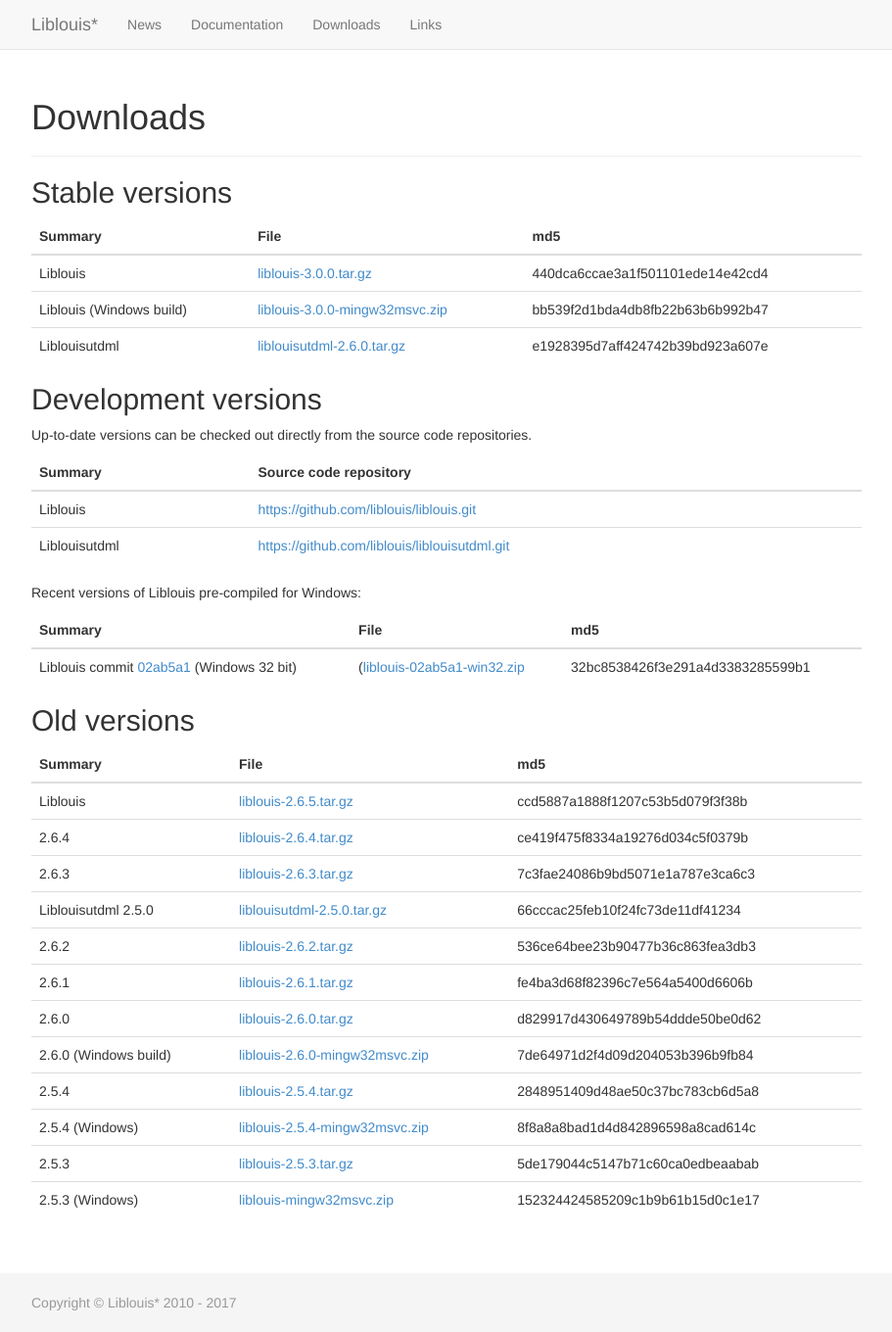
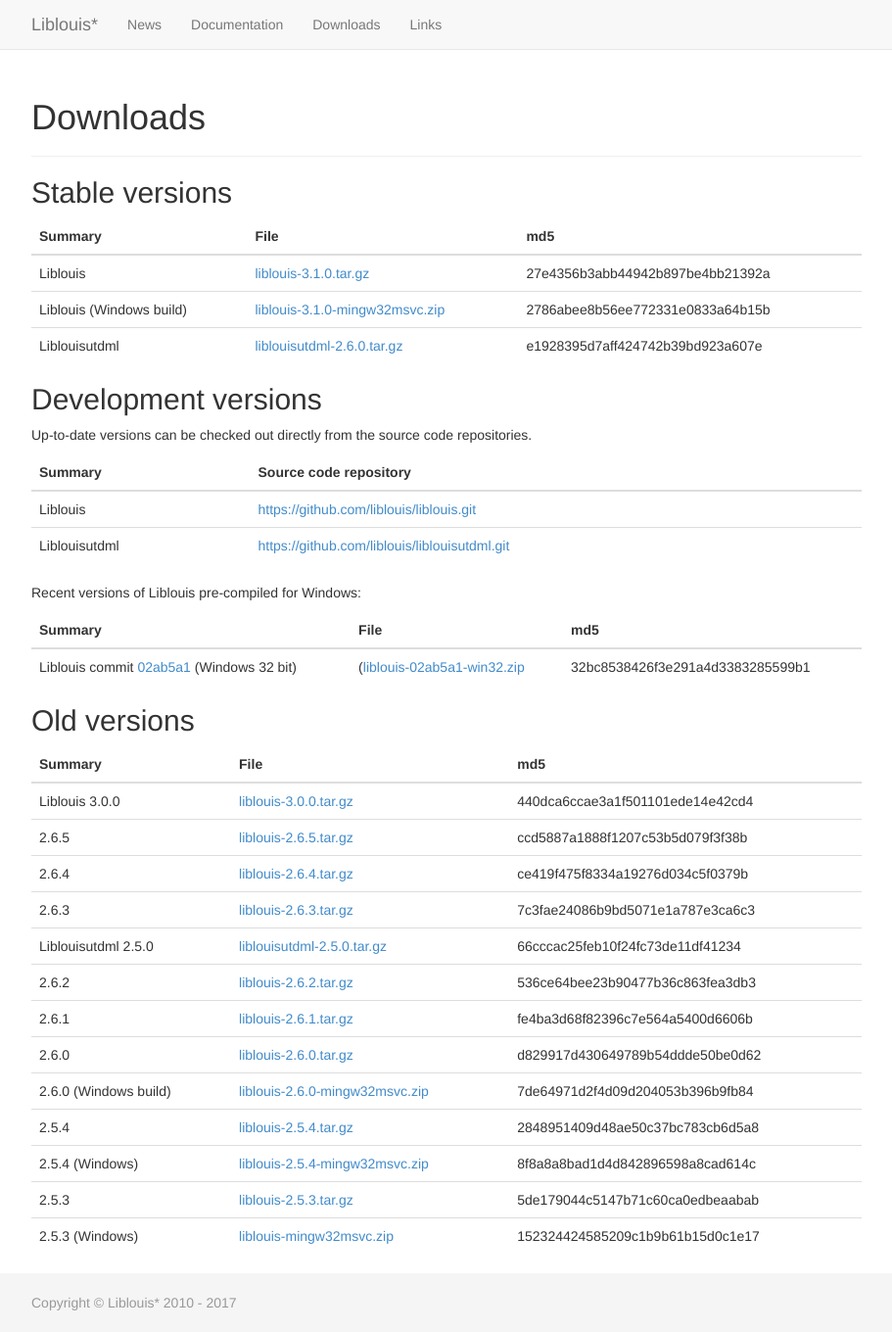
Before and after one commit to liblouis/liblouis.github.io, a Jekyll site: the page built from downloads/index.md, in a window 1280 px wide and 1360 px high. Shown: the whole window at 98% size, without its empty margins (38-949 px from the left). Built offline with Jekyll 4.4.1, drawn with Linux system fonts in a browser that asks for light colours.

Commit message:
Update download page

```diff
--- a/downloads/index.md
+++ b/downloads/index.md
@@ -6,8 +6,8 @@
 
 |Summary|File|md5|
 |---------|
-|Liblouis|[liblouis-3.0.0.tar.gz](https://github.com/liblouis/liblouis/releases/download/v3.0.0/liblouis-3.0.0.tar.gz)|440dca6ccae3a1f501101ede14e42cd4|
-|Liblouis (Windows build)|[liblouis-3.0.0-mingw32msvc.zip](https://github.com/liblouis/liblouis/releases/download/v3.0.0/liblouis-3.0.0-mingw32msvc.zip)|bb539f2d1bda4db8fb22b63b6b992b47|
+|Liblouis|[liblouis-3.1.0.tar.gz](https://github.com/liblouis/liblouis/releases/download/v3.1.0/liblouis-3.1.0.tar.gz)|27e4356b3abb44942b897be4bb21392a|
+|Liblouis (Windows build)|[liblouis-3.1.0-mingw32msvc.zip](https://github.com/liblouis/liblouis/releases/download/v3.1.0/liblouis-mingw32msvc.zip)|2786abee8b56ee772331e0833a64b15b|
 |Liblouisutdml|[liblouisutdml-2.6.0.tar.gz](https://github.com/liblouis/liblouisutdml/releases/download/v2.6.0/liblouisutdml-2.6.0.tar.gz)|e1928395d7aff424742b39bd923a607e|
 {: .table}
 
@@ -33,7 +33,8 @@
 
 |Summary|File|md5|
 |---------|
-|Liblouis|[liblouis-2.6.5.tar.gz](https://github.com/liblouis/liblouis/releases/download/v2.6.5/liblouis-2.6.5.tar.gz)|ccd5887a1888f1207c53b5d079f3f38b|
+|Liblouis 3.0.0|[liblouis-3.0.0.tar.gz](https://github.com/liblouis/liblouis/releases/download/v3.0.0/liblouis-3.0.0.tar.gz)|440dca6ccae3a1f501101ede14e42cd4|
+|2.6.5|[liblouis-2.6.5.tar.gz](https://github.com/liblouis/liblouis/releases/download/v2.6.5/liblouis-2.6.5.tar.gz)|ccd5887a1888f1207c53b5d079f3f38b|
 |2.6.4|[liblouis-2.6.4.tar.gz](https://github.com/liblouis/liblouis/releases/download/v2.6.4/liblouis-2.6.4.tar.gz)|ce419f475f8334a19276d034c5f0379b|
 |2.6.3|[liblouis-2.6.3.tar.gz](https://github.com/liblouis/liblouis/releases/download/v2.6.3/liblouis-2.6.3.tar.gz)|7c3fae24086b9bd5071e1a787e3ca6c3|
 |Liblouisutdml 2.5.0|[liblouisutdml-2.5.0.tar.gz](http://code.google.com/p/liblouisutdml/downloads/detail?name=liblouisutdml-2.5.0.tar.gz)|66cccac25feb10f24fc73de11df41234|
```
